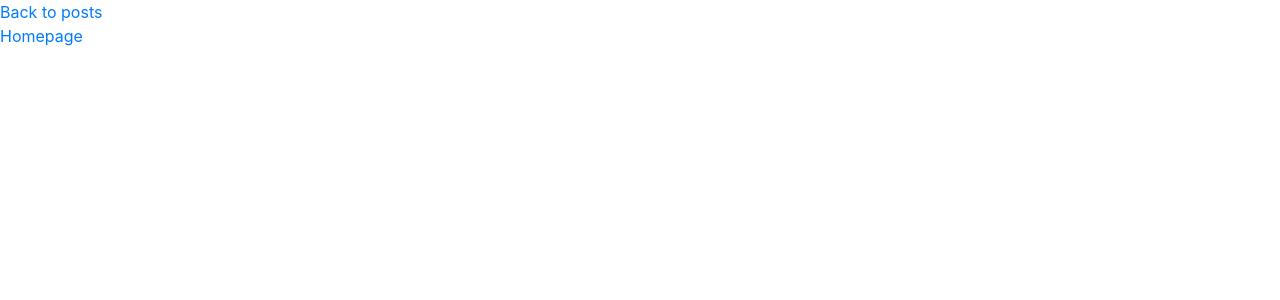
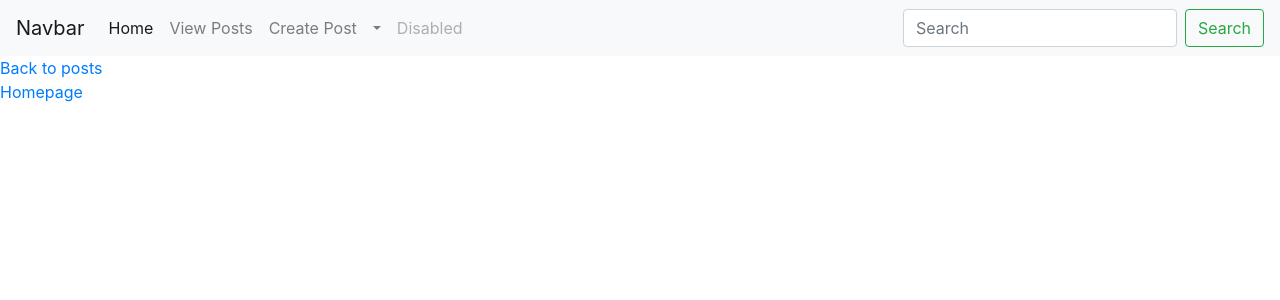
Before and after one commit to dlewiski/sample-angular-app, an Angular app: page /posts/new in a window 1280 px wide. Shown: the top 300 px of the page. Built offline with nearby package versions, Linux system fonts and the light colour scheme; no server answers.

Commit message:
add post-new component to add new posts to rails api

```diff
--- a/src/app/app.component.html
+++ b/src/app/app.component.html
@@ -1 +1,39 @@
+<nav class="navbar navbar-expand-lg navbar-light bg-light">
+  <a class="navbar-brand" href="/">Navbar</a>
+  <button class="navbar-toggler" type="button" data-toggle="collapse" data-target="#navbarSupportedContent" aria-controls="navbarSupportedContent" aria-expanded="false" aria-label="Toggle navigation">
+    <span class="navbar-toggler-icon"></span>
+  </button>
+
+  <div class="collapse navbar-collapse" id="navbarSupportedContent">
+    <ul class="navbar-nav mr-auto">
+      <li class="nav-item active">
+        <a class="nav-link" href="/">Home <span class="sr-only">(current)</span></a>
+      </li>
+      <li class="nav-item">
+        <a class="nav-link" href="/posts">View Posts</a>
+      </li>
+      <li class="nav-item">
+        <a class="nav-link" href="/posts/new">Create Post</a>
+      </li>
+      <li class="nav-item dropdown">
+        <a class="nav-link dropdown-toggle" href="#" id="navbarDropdown" role="button" data-toggle="dropdown" aria-haspopup="true" aria-expanded="false">
+
+        </a>
+        <div class="dropdown-menu" aria-labelledby="navbarDropdown">
+          <a class="dropdown-item" href="#">Action</a>
+          <a class="dropdown-item" href="#">Another action</a>
+          <div class="dropdown-divider"></div>
+          <a class="dropdown-item" href="#">Something else here</a>
+        </div>
+      </li>
+      <li class="nav-item">
+        <a class="nav-link disabled" href="#">Disabled</a>
+      </li>
+    </ul>
+    <form class="form-inline my-2 my-lg-0">
+      <input class="form-control mr-sm-2" type="search" placeholder="Search" aria-label="Search">
+      <button class="btn btn-outline-success my-2 my-sm-0" type="submit">Search</button>
+    </form>
+  </div>
+</nav>
 <router-outlet></router-outlet>
--- a/src/app/app.module.ts
+++ b/src/app/app.module.ts
@@ -10,6 +10,7 @@
 import { PostService } from './post/post.service';
 import { HomepageComponent } from './homepage/homepage.component';
 import { PostShowComponent } from './post-show/post-show.component';
+import { PostNewComponent } from './post-new/post-new.component';
 
 
 @NgModule({
@@ -17,7 +18,8 @@
     AppComponent,
     PostComponent,
     HomepageComponent,
-    PostShowComponent
+    PostShowComponent,
+    PostNewComponent
   ],
   imports: [
     BrowserModule,
--- /dev/null
+++ b/src/app/post-new/post-new.component.html
@@ -0,0 +1,3 @@
+<p>
+  post-new works!
+</p>
--- /dev/null
+++ b/src/app/post-new/post-new.component.ts
@@ -0,0 +1,15 @@
+import { Component, OnInit } from '@angular/core';
+
+@Component({
+  selector: 'app-post-new',
+  templateUrl: './post-new.component.html',
+  styleUrls: ['./post-new.component.css']
+})
+export class PostNewComponent implements OnInit {
+
+  constructor() { }
+
+  ngOnInit() {
+  }
+
+}
--- a/src/app/post/post.service.ts
+++ b/src/app/post/post.service.ts
@@ -18,4 +18,10 @@
     return this.http.get(this.postsUrl + "/" + id + '.json');
   }
 
+  createPost(post: Post): Observable<Post> {
+    let headers = new Headers({'Content-type':'application/json'})
+    let options = new RequestOptions({headers:headers});
+    return this.http.post(this.postsUrl, JSON.stringify(post),
+      options).map((res: Response) => res.json())
+  }
 }
```
Also changed, not shown: src/app/post-new/post-new.component.css (added), 1 other file (tests, documents, lock files or other folders).
